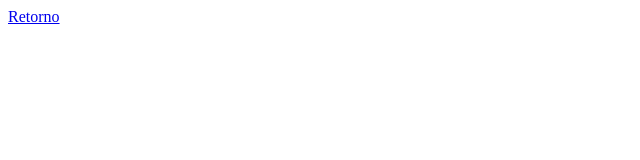
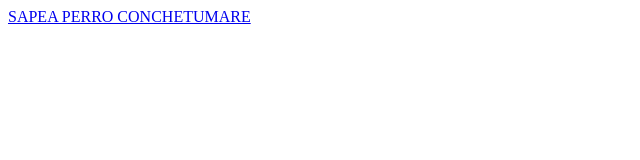
Before and after one commit to Daxttr/DaxterCC, a plain HTML site: page about.html in a window 1280 px wide. Shown: the whole page, without its empty margins (0-640 px from the left). Drawn offline with Linux system fonts and the light colour scheme.

Commit message:
Update about.html

```diff
--- a/about.html
+++ b/about.html
@@ -7,6 +7,6 @@
     <title>LOL</title>
 </head>
 <body>
-    <a href="index.html">Retorno</a>
+    <a href="index.html">SAPEA PERRO CONCHETUMARE</a>
 </body>
 </html>
```
